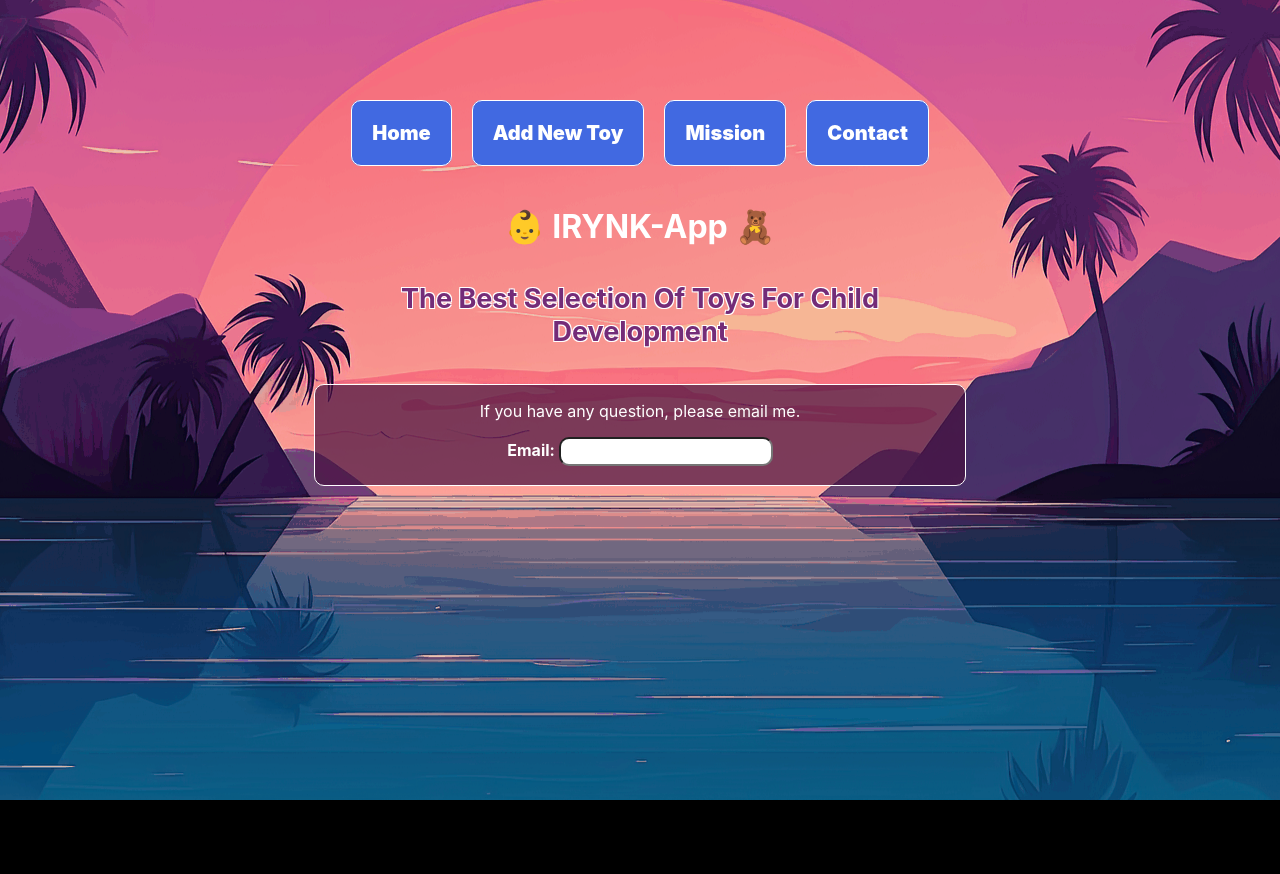
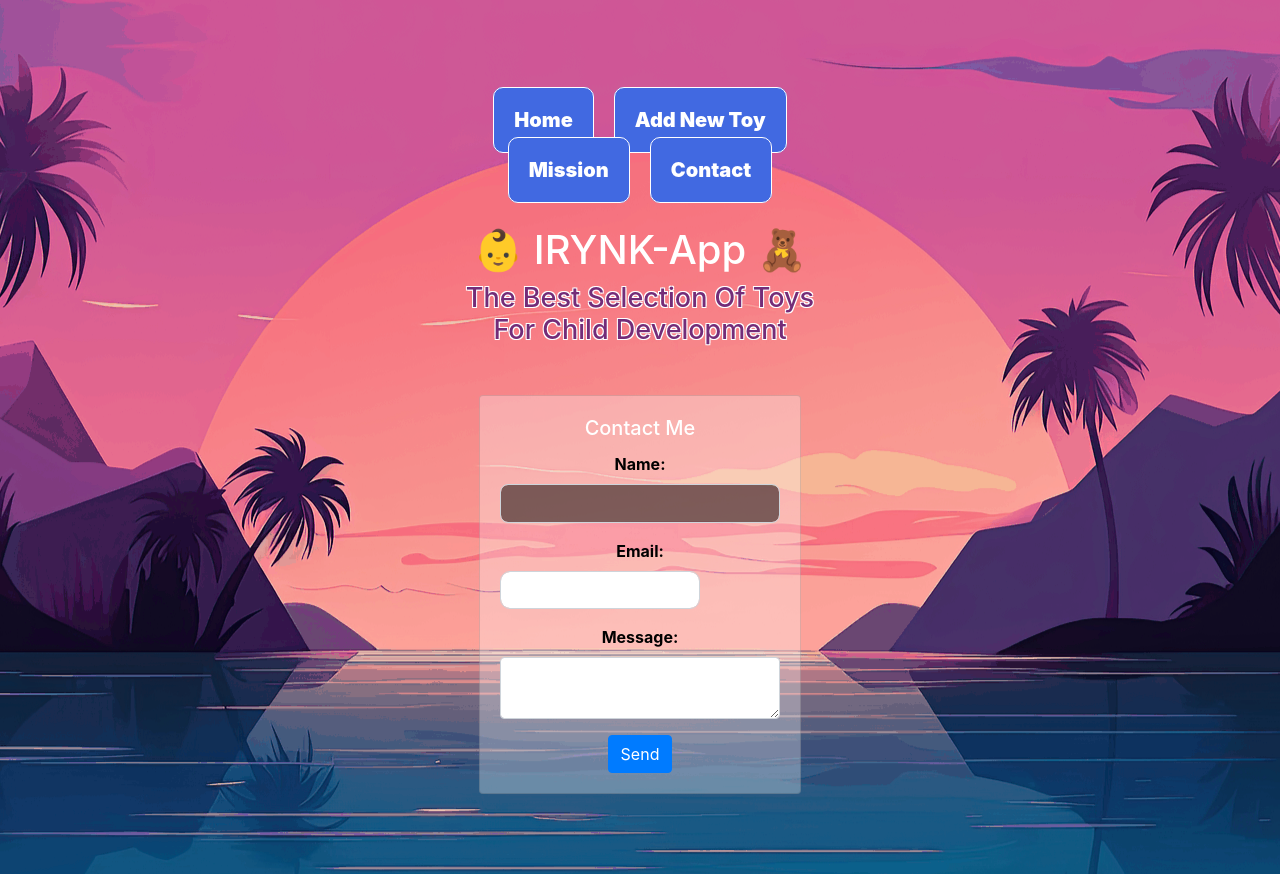
Before and after one commit to marlonmunoz/IRYNK-App, a React (Vite) app in the folder Client/: page /contact in a window 1280 px wide. Before the commit the page ends 800 px from the top, so only its background shows below. Built offline with nearby package versions, Linux system fonts and the light colour scheme; data requests are answered from the project's data file.

Commit message:
Contact components updated, Bootstrap added

```diff
--- a/Client/index.html
+++ b/Client/index.html
@@ -9,10 +9,15 @@
     <meta name="viewport" content="width=device-width, initial-scale=1" />
     <meta name="theme-color" content="#000000" />
     <meta name="description" content="Web site created using create-react-app" />
-    <title>App_Toys</title>
+    <title>IRYNK-App</title>
+    <link href="https://stackpath.bootstrapcdn.com/bootstrap/4.5.2/css/bootstrap.min.css" rel="stylesheet">
   </head>
   <body>
     <div id="root"></div>
     <script type="module" src="./src/index.jsx"></script>
+
+    <script src="https://code.jquery.com/jquery-3.5.1.slim.min.js"></script>
+    <script src="https://cdn.jsdelivr.net/npm/@popperjs/core@2.9.2/dist/umd/popper.min.js"></script>
+    <script src="https://stackpath.bootstrapcdn.com/bootstrap/4.5.2/js/bootstrap.min.js"></script>
   </body>
 </html>
--- a/Client/src/components/Contact.jsx
+++ b/Client/src/components/Contact.jsx
@@ -1,15 +1,60 @@
-import React from "react";
+import React, { useState } from "react";
 
 function Contact() {
+    const [formData, setFormData] = useState({
+        name: '',
+        email: '',
+        message: ''
+    });
+
+    const handleChange = (e) => {
+        const { name, value } = e.target;
+        setFormData({ ...formData, [name]: value})
+    };
+
+    const handleSubmit = async (e) => {
+        e.preventDefault();
+        const response = await fetch('http://localhost:5002/contact', {
+            method: 'POST',
+            header: {
+                'Content-Type': 'application/json'
+            },
+            body: JSON.stringify(formData)
+        });
+        if (response.ok) {
+            alert('Message sent successfully!');
+        } else {
+            alert('Failed to send message.')
+        }
+    };
+
+
+
+
     return (
-        <div className="contactCard">
-            <form>
-                <p>If you have any question, please email me.</p>
-                <label htmlFor="email" id="e-card">Email: </label>
-                <input type="email" id="email" name="email" required autoComplete="email" />
-            </form>
+        <div className="container mt-5 ">
+            <div className="card transparent-card">
+                <div className="card-body">
+                    <h5 className="card-title">Contact Me</h5 >
+                    <form onSubmit={handleSubmit}>
+                        <div className="form-group">
+                            <label htmlFor="name">Name:</label>
+                            <input type="text" className="form-control" id="name" name="name" value={formData.name} onChange={handleChange} required />
+                        </div>
+                        <div className="form-group">
+                        <label htmlFor="email">Email: </label>
+                            <input type="email" className="form-control" id="email" name="email" value={formData.email} onChange={handleChange} required autoComplete="email" />
+                            </div>
+                        <div className="form-group">
+                            <label htmlFor="message">Message:</label>
+                            <textarea className="form-control" id="message" name="message" value={formData.message} onChange={handleChange} required />
+                        </div>
+                        <button type="submit" className="btn btn-primary">Send</button>
+                    </form>
+                </div>
+            </div>
         </div>
-    )
-};
+    );
+}
 
 export default Contact;
--- a/Client/src/index.css
+++ b/Client/src/index.css
@@ -367,3 +367,8 @@ label {
 #e-card {
   color: white;
 }
+
+
+.transparent-card {
+  background-color: rgba(255, 255, 255, 0.3); /* Adjust the alpha value for transparency */
+}
```
Also changed, not shown: Client/src/components/App.jsx (+3 -9 lines), Client/src/components/NewToyForm.jsx (+0 -12 lines).
